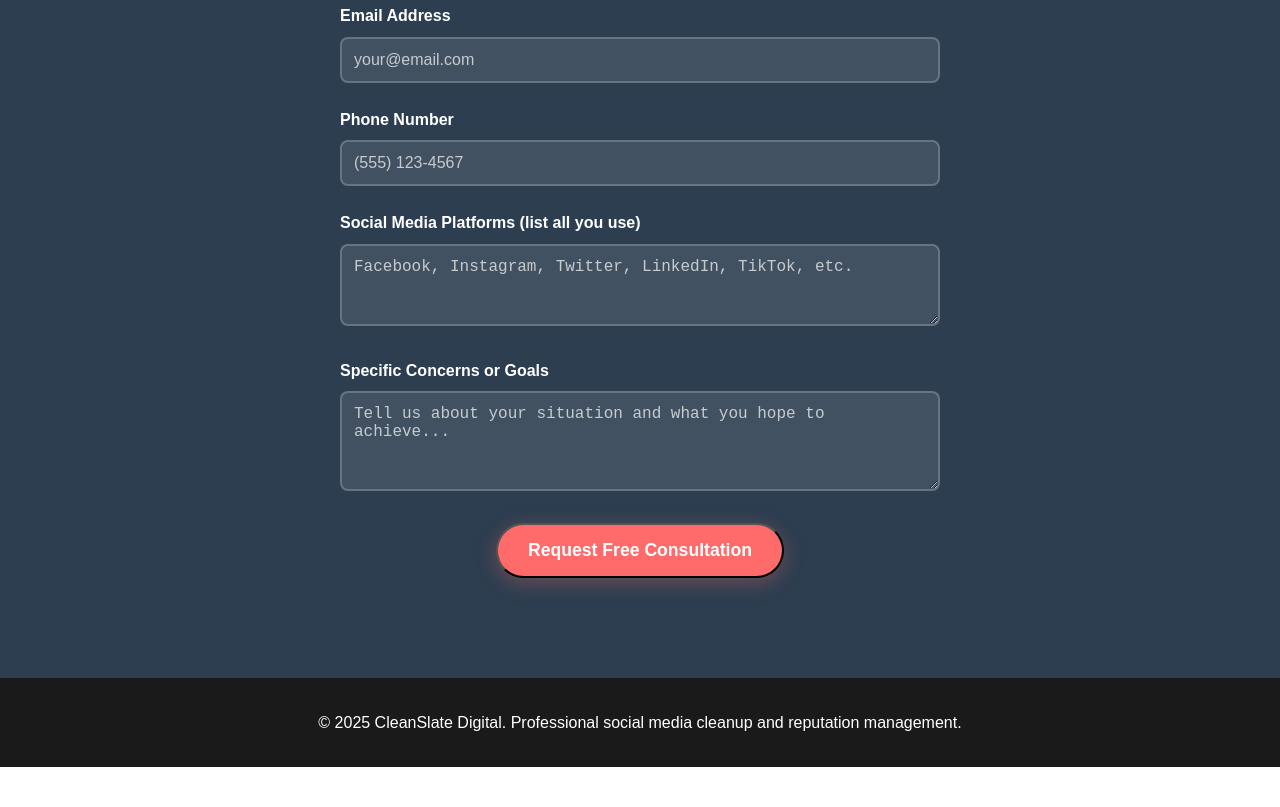
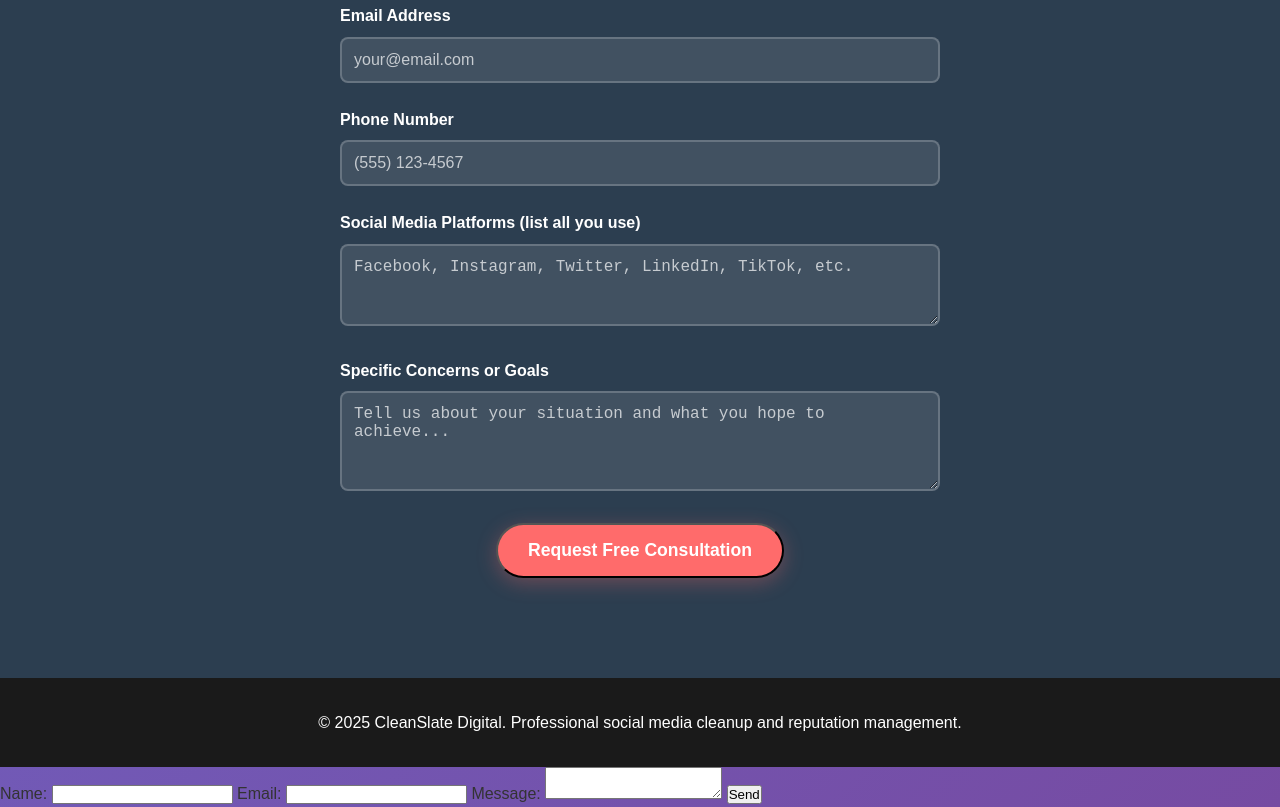
Before and after one commit to Clean-Slate-Digital/social-media-cleanup-website, a plain HTML site: page index.html in a window 1280 px wide. Shown: the part 2648-3455 px from the top of the page. Before the commit the page ends 3415 px from the top, so only its background shows below. Drawn offline with Linux system fonts and the light colour scheme.

Commit message:
Update index.html

```diff
--- a/index.html
+++ b/index.html
@@ -502,5 +502,23 @@
     </script>
 </body>
 </html>
-<form class="contact-form" id="contactForm" name="contact" method="POST" data-netlify="true">
-    <input type="hidden" name="form-name" value="contact" />
+<form name="contact" method="POST" data-netlify="true">
+  <input type="hidden" name="form-name" value="contact" />
+
+  <label>
+    Name:
+    <input type="text" name="name" />
+  </label>
+
+  <label>
+    Email:
+    <input type="email" name="email" />
+  </label>
+
+  <label>
+    Message:
+    <textarea name="message"></textarea>
+  </label>
+
+  <button type="submit">Send</button>
+</form>
```
